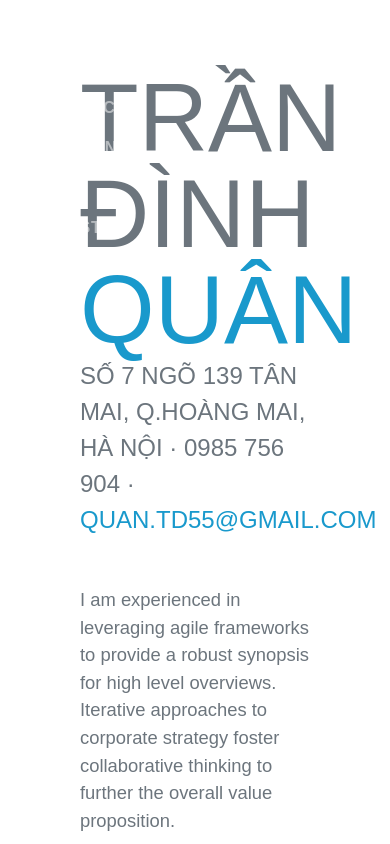
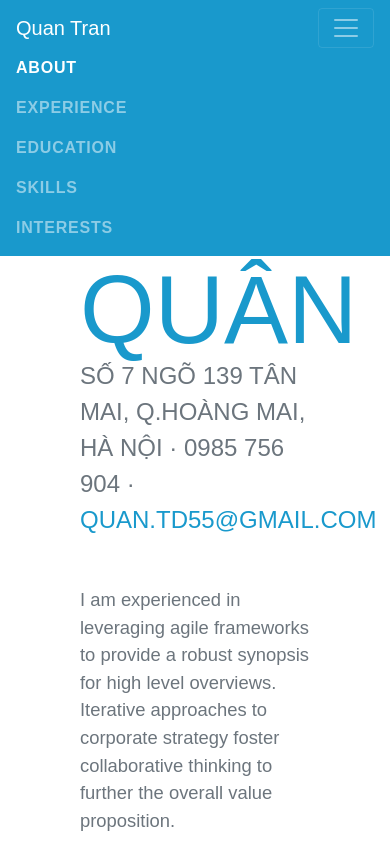
Before and after one commit to quantd55/quantdcv.github.io, a plain HTML site: page index.html in a window 390 px wide. Shown: the top 844 px of the page. Drawn offline with nearby package versions, Linux system fonts and the light colour scheme; a web font is replaced by a local one.

Commit message:
add navbar toggle

```diff
--- a/css/stype.css
+++ b/css/stype.css
@@ -14,6 +14,10 @@ body {
 
 .text-primary {
   color: #1999cc !important;
+}
+
+.bg-primary {
+  background-color: #1999cc !important;
 }
 
 a {
--- a/index.html
+++ b/index.html
@@ -13,7 +13,7 @@
 </head>
 
 <body>
-    <nav class="navbar navbar-expand-lg navbar-dark fixed-top" id="side-bar">
+    <nav class="navbar navbar-expand-lg navbar-dark fixed-top bg-primary" id="side-bar">
         <a class="navbar-brand js-scroll-trigger" href="#">
             <span class="d-block d-lg-none">Quan Tran</span>
             <span class="d-none d-lg-block">
@@ -21,6 +21,10 @@
                     loading="lazy">
             </span>
         </a>
+        <button class="navbar-toggler" type="button" data-toggle="collapse" data-target="#sidebar-link"
+            aria-controls="sidebar-link" aria-expanded="false" aria-label="Toggle navigation">
+            <span class="navbar-toggler-icon"></span>
+        </button>
         <div class="collapse navbar-collapse show" id="sidebar-link">
             <ul class="navbar-nav">
                 <li class="navbar-item">
@@ -69,6 +73,7 @@
             </div>
         </section>
     </div>
+    <script src="https://cdnjs.cloudflare.com/ajax/libs/jquery/3.5.1/jquery.min.js"></script>
     <script src="./bootstrap-4.5.0-dist/js/bootstrap.min.js"></script>
     <script src="https://use.fontawesome.com/releases/v5.13.0/js/all.js" crossorigin="anonymous"></script>
     <script src="./js/index.js"></script>
```
